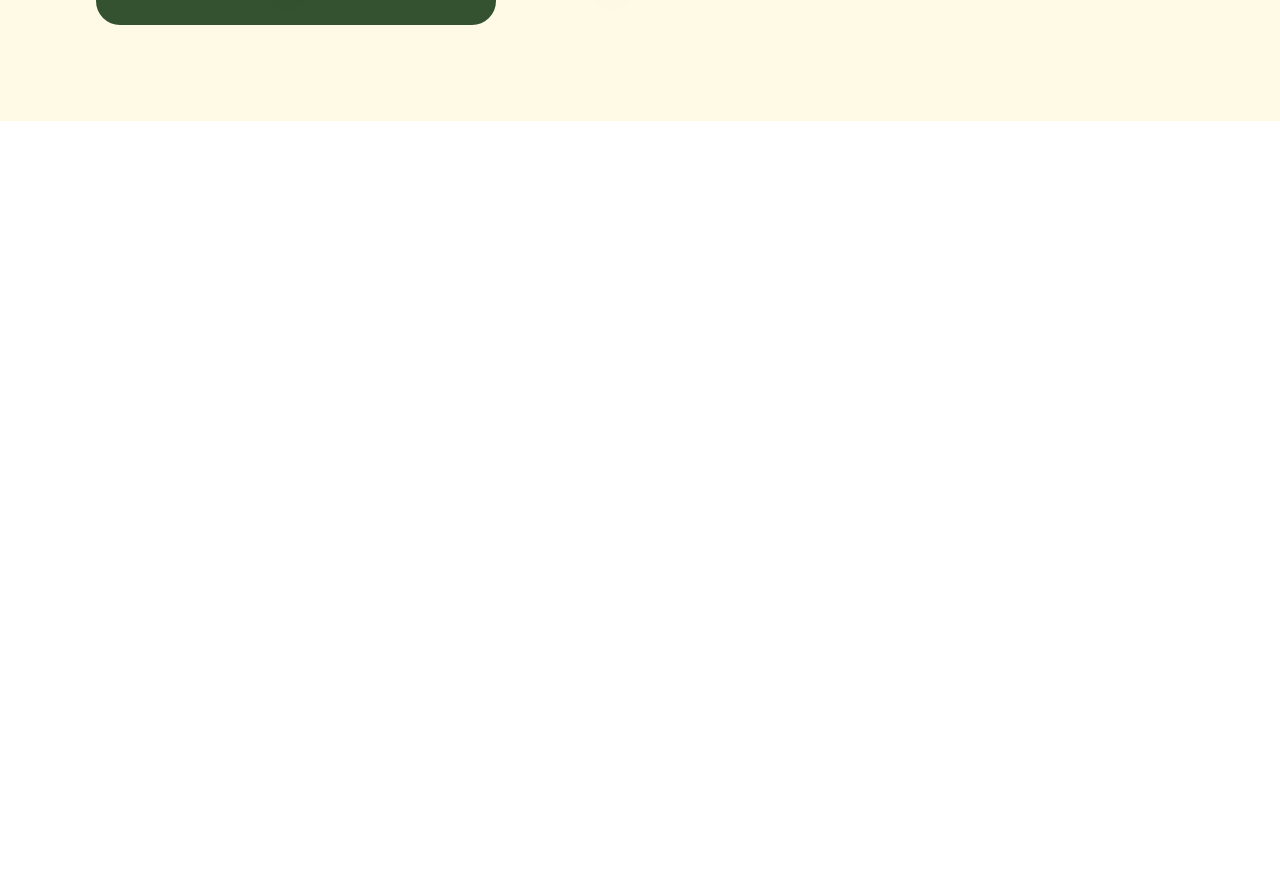
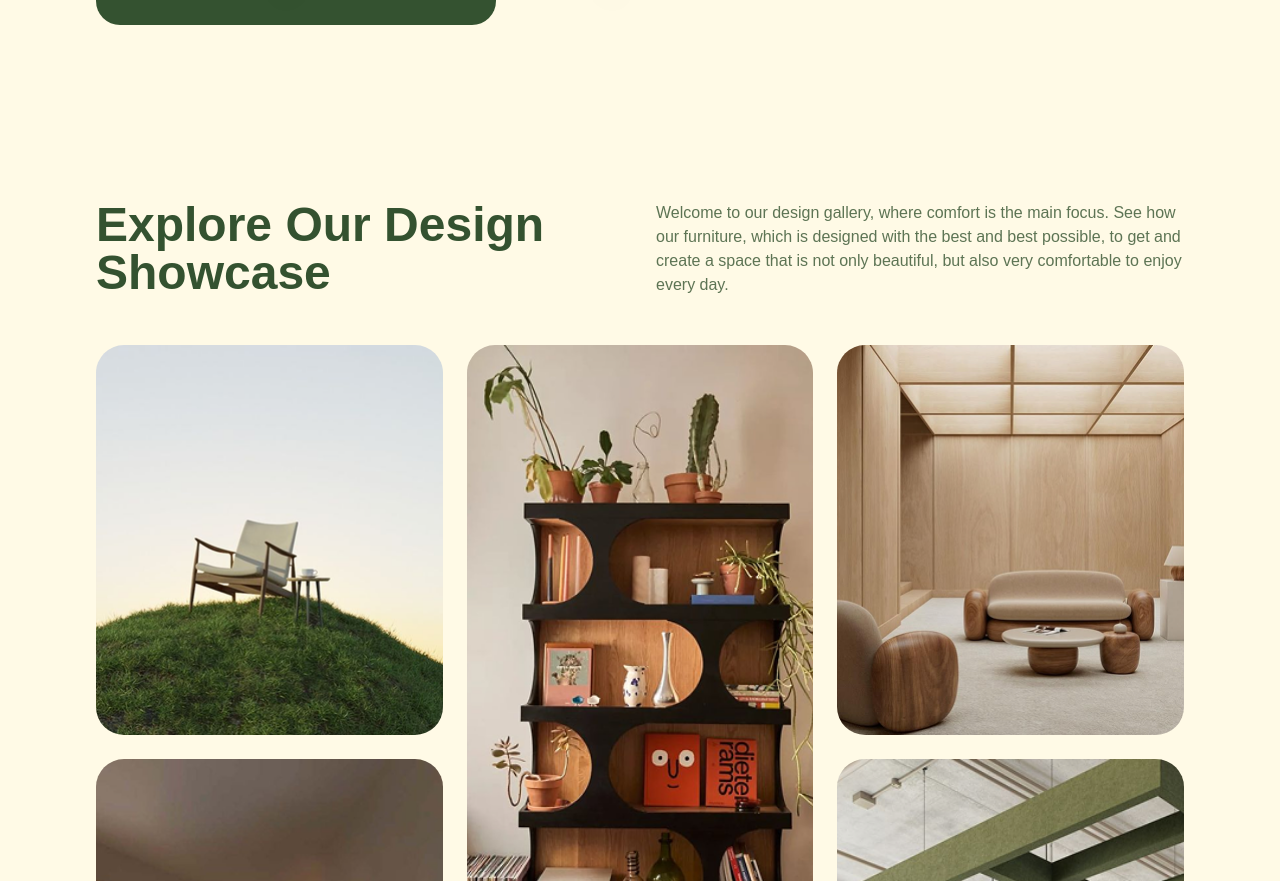
Before and after one commit to Aldiosebastiaan/KA-Furniture-NuxtJS, a Nuxt app: page / in a window 1280 px wide. Shown: the part 1919-2800 px from the top of the page. Before the commit the page ends 2040 px from the top, so only its background shows below. Built offline with nearby package versions, Linux system fonts and the light colour scheme.

Commit message:
feat: [AS] adding a Showcase Section

```diff
--- a/app/app.vue
+++ b/app/app.vue
@@ -4,5 +4,6 @@
     <HeroSection />
     <CollectionSection />
     <ExperienceSection />
+    <ShowcaseSection />
   </div>
 </template>
--- /dev/null
+++ b/app/components/ShowcaseSection.vue
@@ -0,0 +1,156 @@
+<template>
+    <section class="px-6 md:px-16 lg:px-24 py-20">
+        <div class="max-w-7xl mx-auto w-full">
+
+            <!-- Header -->
+            <div class="grid grid-cols-1 lg:grid-cols-2 gap-8 mb-12">
+                <h2 class="text-4xl md:text-5xl font-bold text-primary leading-tight">
+                    Explore Our Design <br />
+                    Showcase
+                </h2>
+
+                <p class="text-primary/80 text-sm md:text-base leading-relaxed self-start">
+                    Welcome to our design gallery, where comfort is the main focus.
+                    See how our furniture, which is designed with the best and best
+                    possible, to get and create a space that is not only beautiful,
+                    but also very comfortable to enjoy every day.
+                </p>
+            </div>
+
+            <!-- Gallery -->
+            <div class="showcase-grid">
+
+                <!-- 1 -->
+                <div class="gallery-item area-1">
+                    <img src="/images/showcase-1.png" alt="Chair in garden" />
+                </div>
+
+                <!-- 2 -->
+                <div class="gallery-item area-2">
+                    <img src="/images/showcase-2.png" alt="Bookshelf" />
+                </div>
+
+                <!-- 3 -->
+                <div class="gallery-item area-3">
+                    <img src="/images/showcase-3.png" alt="Interior" />
+                </div>
+
+                <!-- 5 -->
+                <div class="gallery-item area-5">
+                    <img src="/images/showcase-5.png" alt="Wood Shelf" />
+                </div>
+
+                <!-- 4 -->
+                <div class="gallery-item area-4">
+                    <img src="/images/showcase-4.png" alt="Chair Hill" />
+                </div>
+
+                <!-- 6 -->
+                <div class="gallery-item area-6">
+                    <img src="/images/showcase-6.png" alt="Living Room" />
+                </div>
+
+            </div>
+
+            <!-- CTA -->
+            <div class="flex justify-center mt-12">
+                <UiButton variant="accent" size="md">
+                    Explore Our Showcase
+                </UiButton>
+            </div>
+
+        </div>
+    </section>
+</template>
+
+<style scoped>
+.showcase-grid {
+    display: grid;
+    grid-template-columns: repeat(3, 1fr);
+    gap: 24px;
+
+    grid-template-areas:
+        "one two three"
+        "five two six"
+        "five four six";
+
+    align-items: start;
+}
+
+.area-1 {
+    grid-area: one;
+    height: 390px;
+}
+
+.area-2 {
+    grid-area: two;
+    height: 726px;
+}
+
+.area-3 {
+    grid-area: three;
+    height: 390px;
+}
+
+.area-4 {
+    grid-area: four;
+    height: 390px;
+}
+
+.area-5 {
+    grid-area: five;
+    height: 726px;
+}
+
+.area-6 {
+    grid-area: six;
+    height: 726px;
+}
+
+.gallery-item {
+    overflow: hidden;
+    border-radius: 28px;
+}
+
+.gallery-item img {
+    width: 100%;
+    height: 100%;
+    object-fit: cover;
+    display: block;
+}
+
+@media (max-width: 1024px) {
+    .showcase-grid {
+        grid-template-columns: repeat(2, 1fr);
+
+        grid-template-areas:
+            "one two"
+            "three two"
+            "five six"
+            "four four";
+    }
+}
+
+@media (max-width: 768px) {
+    .showcase-grid {
+        grid-template-columns: 1fr;
+
+        grid-template-areas:
+            "one"
+            "two"
+            "three"
+            "five"
+            "four"
+            "six";
+    }
+
+    .area-1,
+    .area-2,
+    .area-3,
+    .area-4,
+    .area-5,
+    .area-6 {
+        height: 320px;
+    }
+}
+</style>
```
